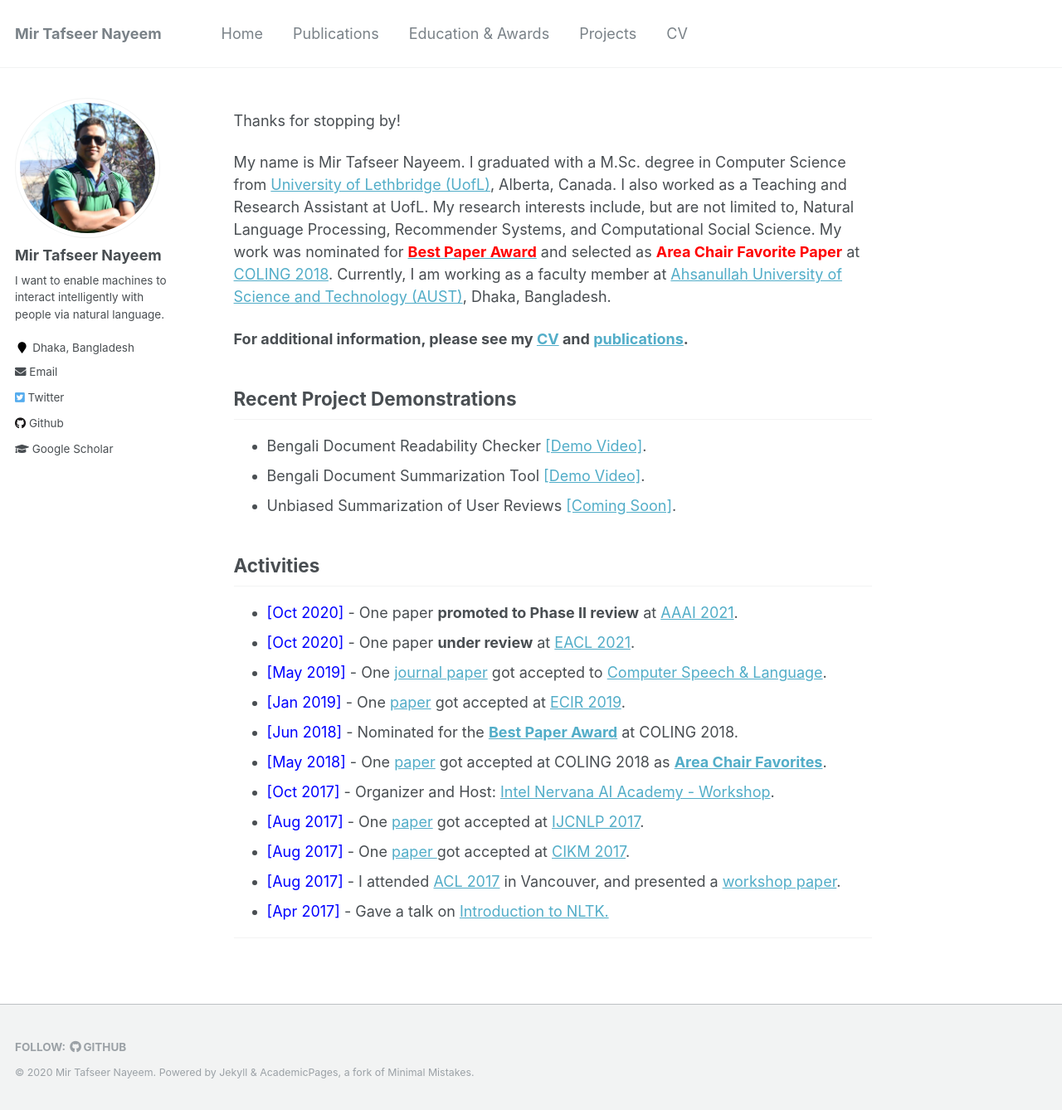
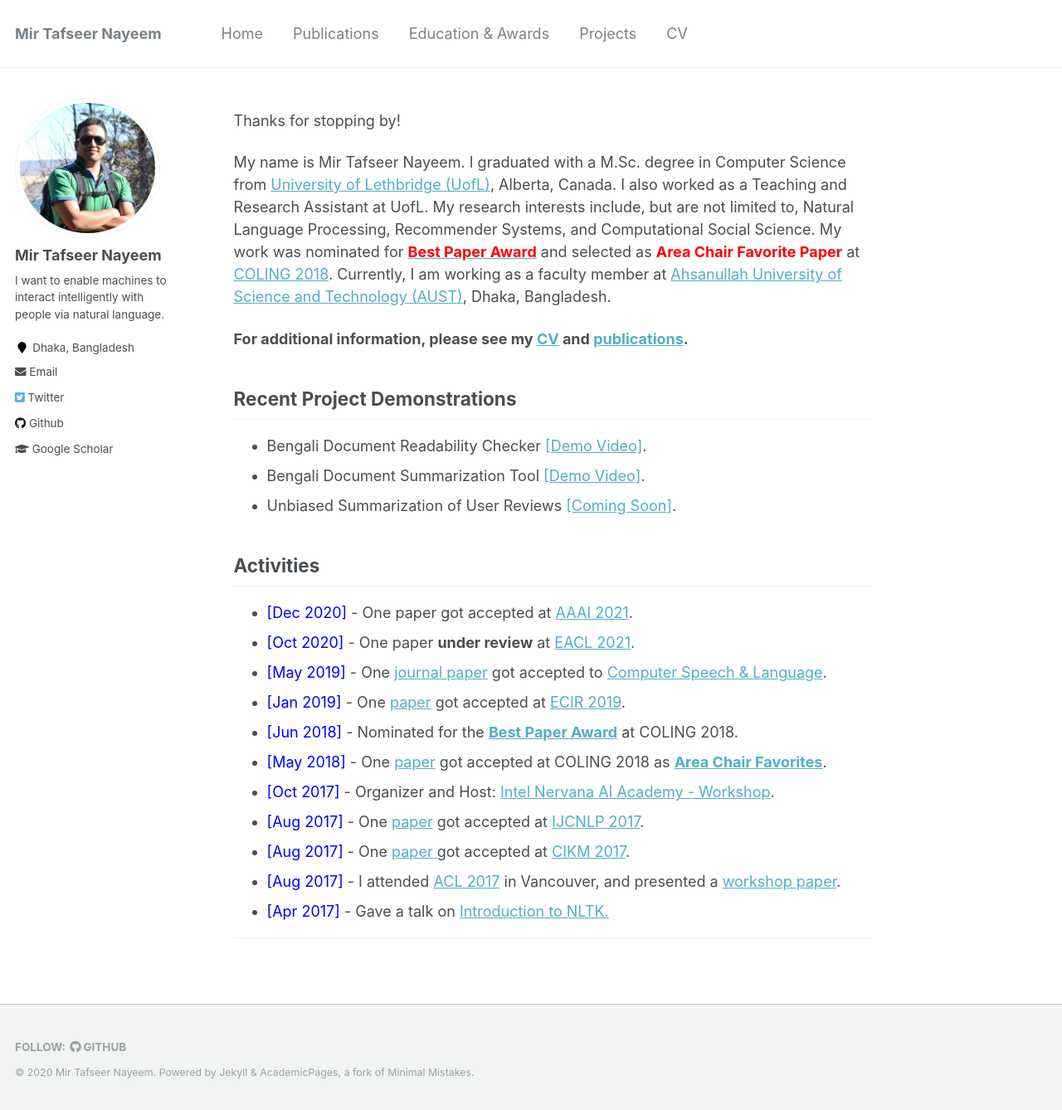
Before and after one commit to sujan-sarker/sujan-sarker.github.io, a Jekyll site: the page built from _pages/about.md, in a window 1280 px wide and 1338 px high. Shown: the whole window at 83% size. Built offline with Jekyll 4.4.1, drawn with Linux system fonts in a browser that asks for light colours.

Commit message:
Update about.md

```diff
--- a/_pages/about.md
+++ b/_pages/about.md
@@ -27,7 +27,7 @@ My name is Mir Tafseer Nayeem. I graduated with a M.Sc. degree in Computer Scien
 
 ## Activities
 
-* <span style="color:Blue"> [Oct 2020] </span> - One paper **promoted to Phase II review** at [AAAI 2021](https://aaai.org/Conferences/AAAI-21/).
+* <span style="color:Blue"> [Dec 2020] </span> - One paper got accepted at [AAAI 2021](https://aaai.org/Conferences/AAAI-21/).
 * <span style="color:Blue"> [Oct 2020] </span> - One paper **under review** at [EACL 2021](https://2021.eacl.org/).
 * <span style="color:Blue"> [May 2019] </span> - One [journal paper](https://www.sciencedirect.com/science/article/pii/S0885230818303449) got accepted to  [Computer Speech & Language](https://www.journals.elsevier.com/computer-speech-and-language).
 * <span style="color:Blue"> [Jan 2019] </span> - One [paper](https://link.springer.com/chapter/10.1007/978-3-030-15719-7_14) got accepted at [ECIR 2019](http://ecir2019.org/).
```
